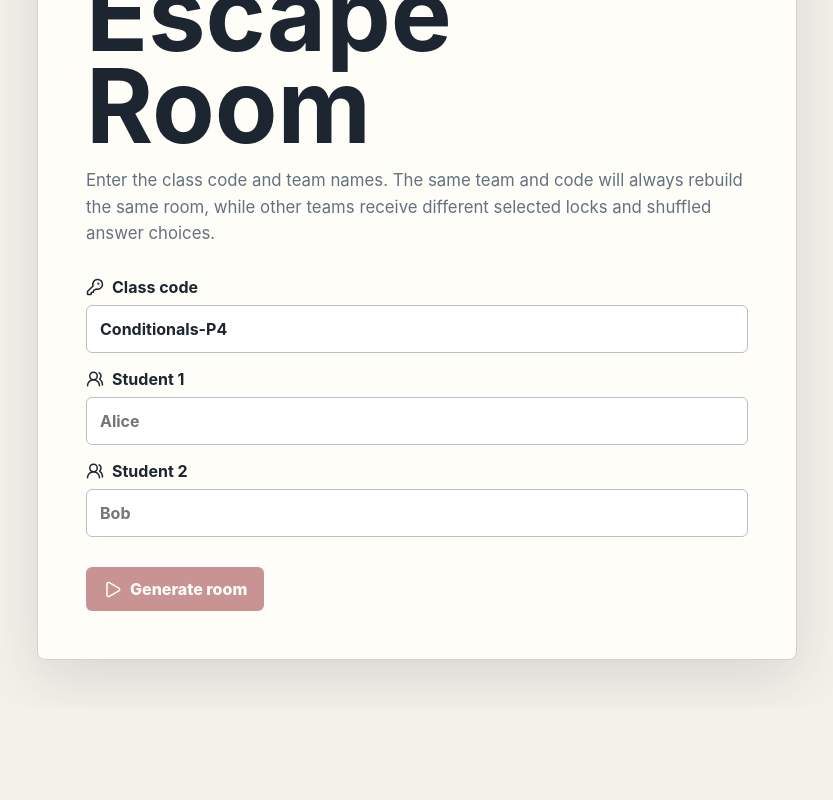
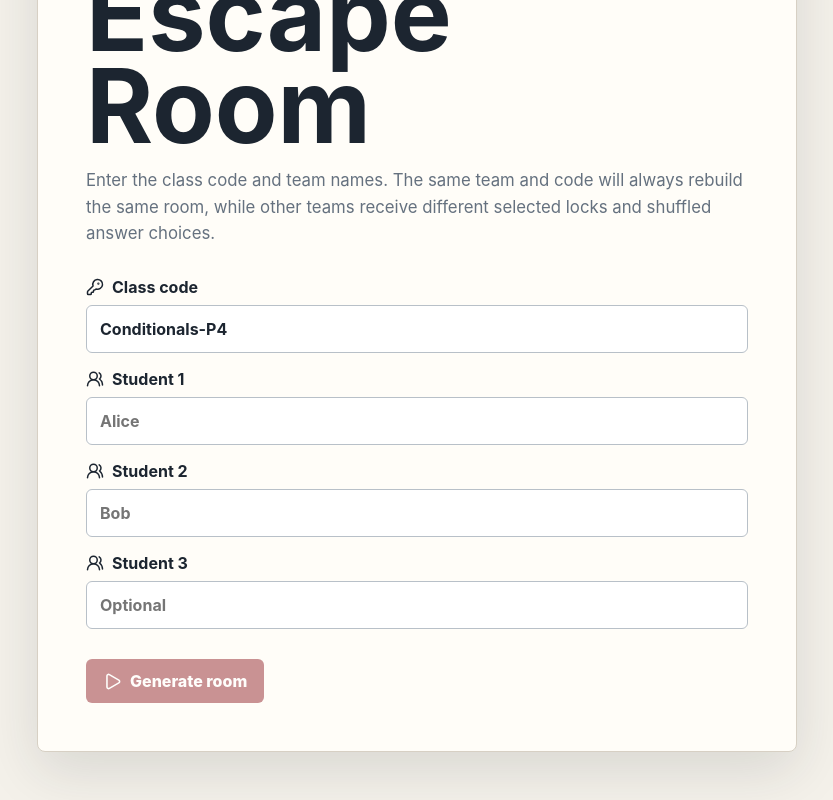
Before and after one commit to bhatnagarEV/Conditionals-Escape-Room, a React (Vite) app: page / in a window 1280 px wide. Shown: the part 381-1181 px from the top of the page, without its empty margins (223-1056 px from the left). Before the commit the page ends 1089 px from the top, so only its background shows below. Built offline with nearby package versions, Linux system fonts and the light colour scheme.

Commit message:
Add optional third student

```diff
--- a/src/App.tsx
+++ b/src/App.tsx
@@ -5,7 +5,7 @@ import { hashSeed } from './escape-room/rng';
 import { clearSavedRoom, loadSavedRoom, saveRoom } from './escape-room/storage';
 import type { RoomSession } from './types';
 
-const defaultNames = ['', ''];
+const defaultNames = ['', '', ''];
 
 type Feedback = {
   lockId: string;
@@ -71,7 +71,7 @@ function App() {
     if (savedRoom) {
       setRoom(savedRoom);
       setClassCode(savedRoom.classCode);
-      setStudentNames([...savedRoom.studentNames, ...defaultNames].slice(0, 2));
+      setStudentNames([...savedRoom.studentNames, ...defaultNames].slice(0, 3));
       setFeedback(null);
     }
   };
@@ -349,6 +349,18 @@ function App() {
               placeholder="Bob"
             />
           </label>
+
+          <label>
+            <span>
+              <UsersRound size={18} />
+              Student 3
+            </span>
+            <input
+              value={studentNames[2]}
+              onChange={(event) => setStudentNames([studentNames[0], studentNames[1], event.target.value])}
+              placeholder="Optional"
+            />
+          </label>
         </div>
 
         <div className="action-row">
```
